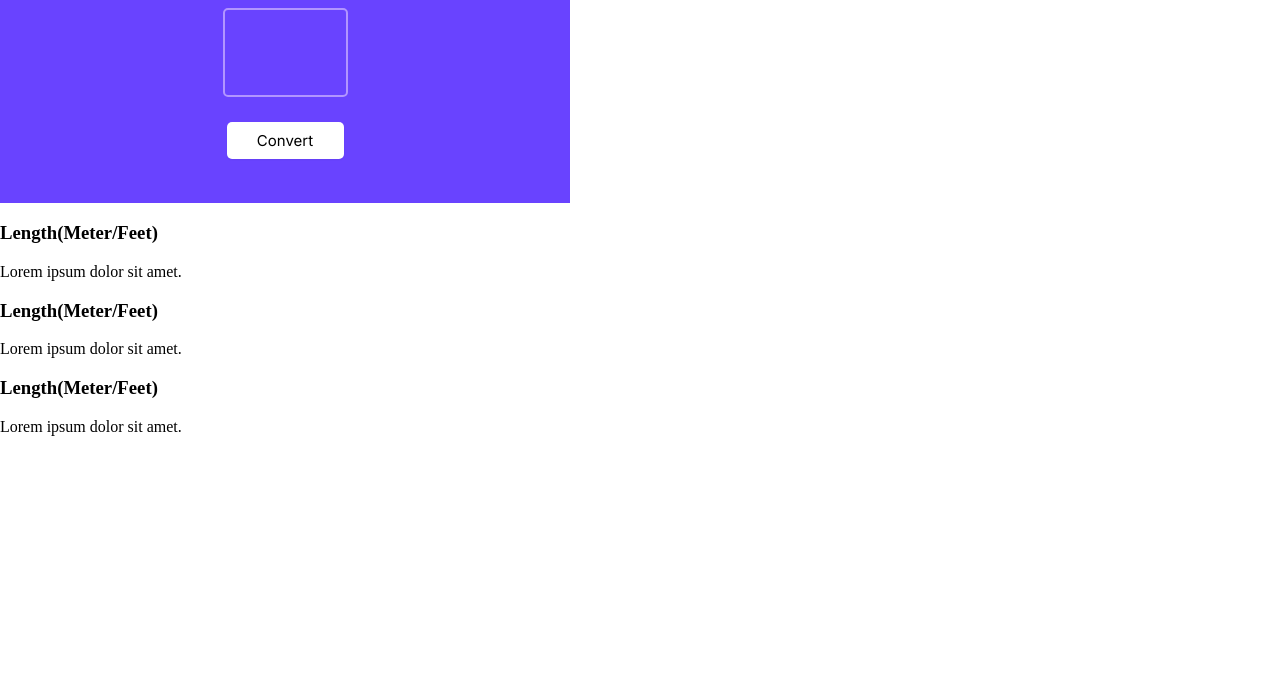
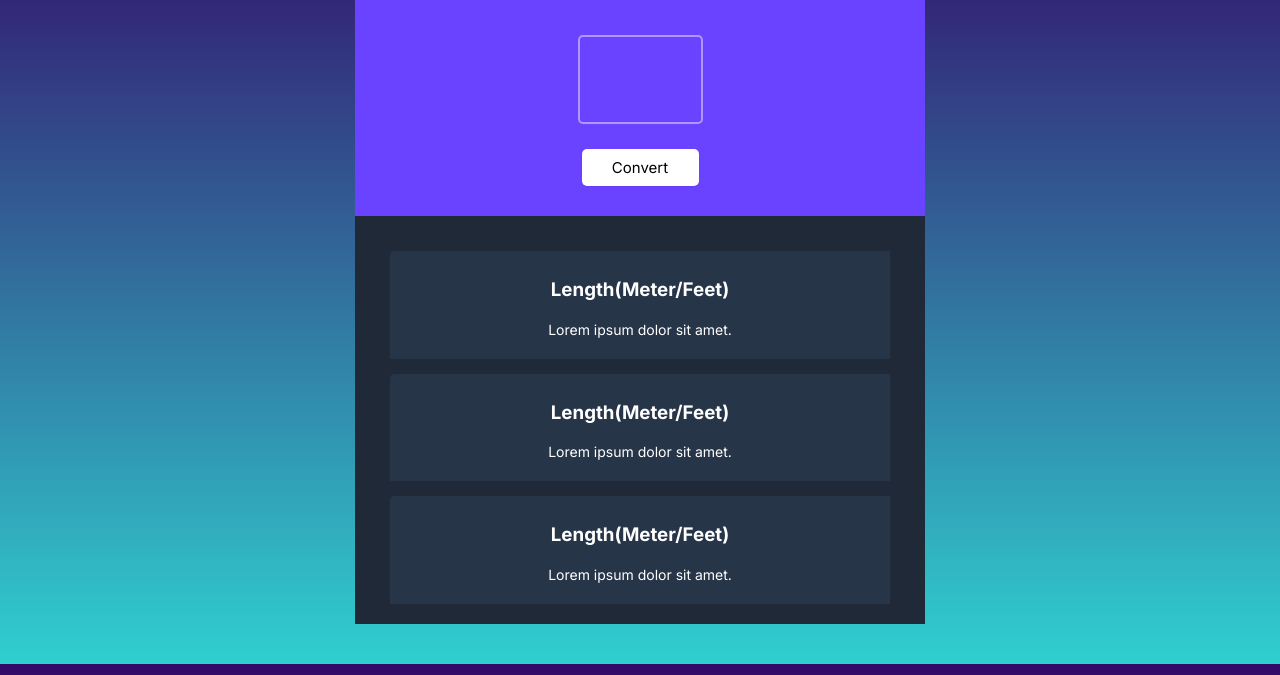
Before and after one commit to itsmeYaz/unit-conversion, a plain HTML site: page index.html in a window 1280 px wide. Shown: the part 125-800 px from the top of the page. Drawn offline with Linux system fonts and the light colour scheme.

Commit message:
Refactor HTML and CSS styles for unit conversion page

```diff
--- a/index.html
+++ b/index.html
@@ -7,27 +7,27 @@
     <link rel="stylesheet" href="./style.css" />
   </head>
   <body>
-    <div class="container">
+    <div id="container">
       <div id="hero-section">
         <h1 class="title">Metric/Imperial Unit Conversion</h1>
         <input id="input-field" type="text" />
         <button id="convert-button">Convert</button>
       </div>
 
-      <div class="result">
-        <div>
-          <h3>Length(Meter/Feet)</h3>
-          <p>Lorem ipsum dolor sit amet.</p>
+      <div id="result-section">
+        <div class="result-box">
+          <h3 class="resul-title">Length(Meter/Feet)</h3>
+          <p class="result-output">Lorem ipsum dolor sit amet.</p>
         </div>
 
-        <div>
-          <h3>Length(Meter/Feet)</h3>
-          <p>Lorem ipsum dolor sit amet.</p>
+        <div class="result-box">
+          <h3 class="resul-title">Length(Meter/Feet)</h3>
+          <p class="result-output">Lorem ipsum dolor sit amet.</p>
         </div>
 
-        <div>
-          <h3>Length(Meter/Feet)</h3>
-          <p>Lorem ipsum dolor sit amet.</p>
+        <div class="result-box">
+          <h3 class="resul-title">Length(Meter/Feet)</h3>
+          <p class="result-output">Lorem ipsum dolor sit amet.</p>
         </div>
       </div>
     </div>
--- a/style.css
+++ b/style.css
@@ -1,6 +1,17 @@
 @import url("https://fonts.googleapis.com/css2?family=Inter:wght@100;200;300;400;500;600;700;800&display=swap");
 body {
   margin: 0;
+  background-image: linear-gradient(to top, #30cfd0 0%, #330867 100%);
+}
+
+#container {
+  display: flex;
+  flex-direction: column;
+  align-items: center;
+  justify-content: center;
+  margin: 30px;
+  border-radius: 5px;
+  padding: 10px;
 }
 
 #hero-section {
@@ -15,7 +26,7 @@ body {
 .title {
   color: #fff;
   font-family: "Inter", sans-serif;
-  margin-top: 33px;
+  margin-top: 20px;
 }
 
 #input-field {
@@ -35,7 +46,7 @@ body {
 
 #convert-button {
   width: 117px;
-  margin: 25px auto 34px;
+  margin: 25px auto 20px;
   padding: 9px 27px;
   font-family: "Inter", sans-serif;
   font-size: 15px;
@@ -44,3 +55,35 @@ body {
   border-radius: 5px;
   box-shadow: 0px 1px 2px 0px rgba(0, 0, 0, 0.05);
 }
+
+#result-section {
+  width: 550px;
+  padding: 30px 10px 5px;
+  background: #1f2937;
+  color: #ffffff;
+  font-family: "Inter", sans-serif;
+}
+
+.result-box {
+  background: red;
+  text-align: center;
+  padding: 8px 77px 5px;
+  margin: 5px 25px 15px;
+  border-radius: 4.681px 0px 0px 0px;
+  background: #273549;
+}
+
+.result-title {
+  color: #ccc1ff;
+  font-family: Inter;
+  font-size: 20px;
+  font-weight: 600;
+}
+
+.result-output {
+  color: #fff;
+  font-family: Inter;
+  font-size: 14px;
+  font-weight: 400;
+  line-height: 20px;
+}
```
